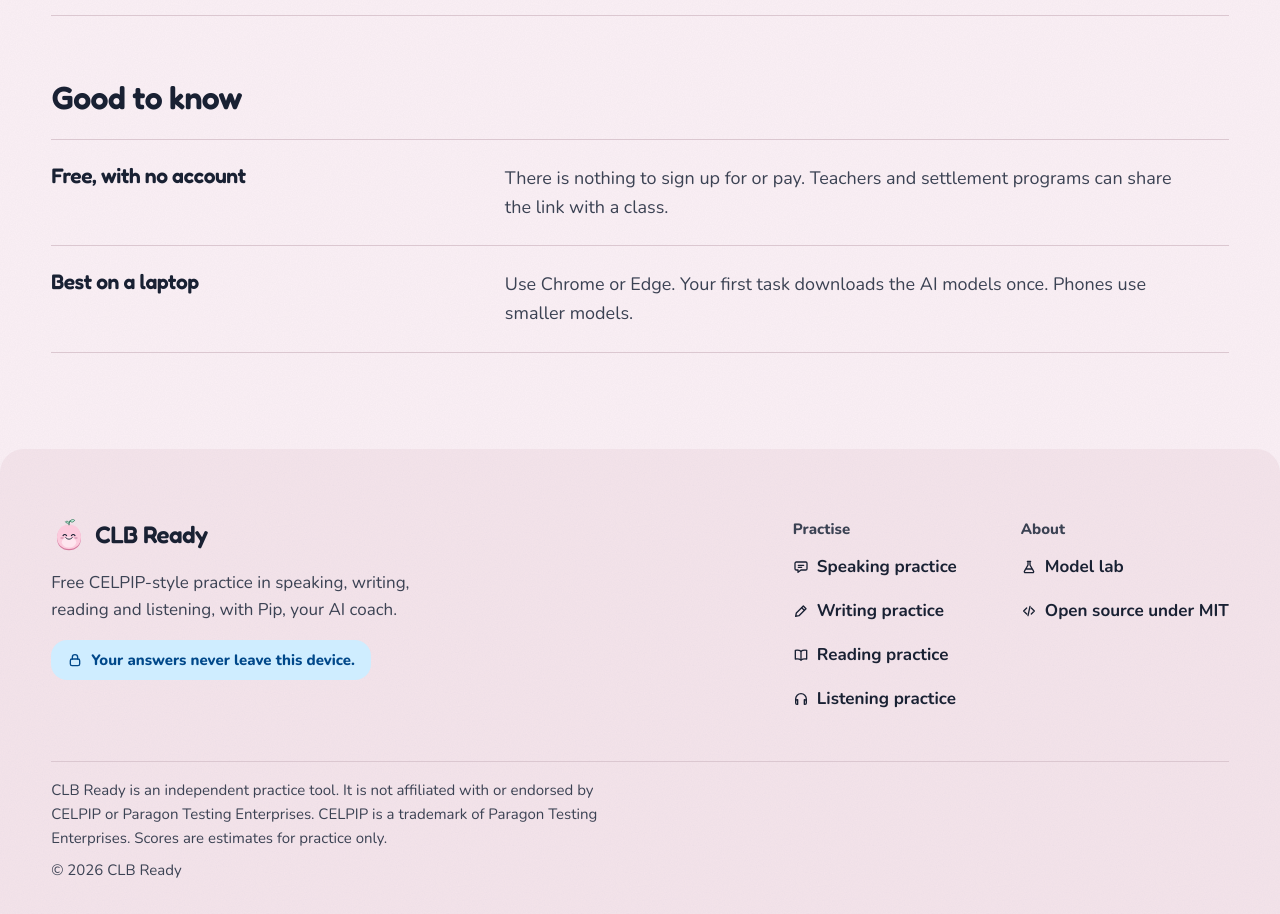
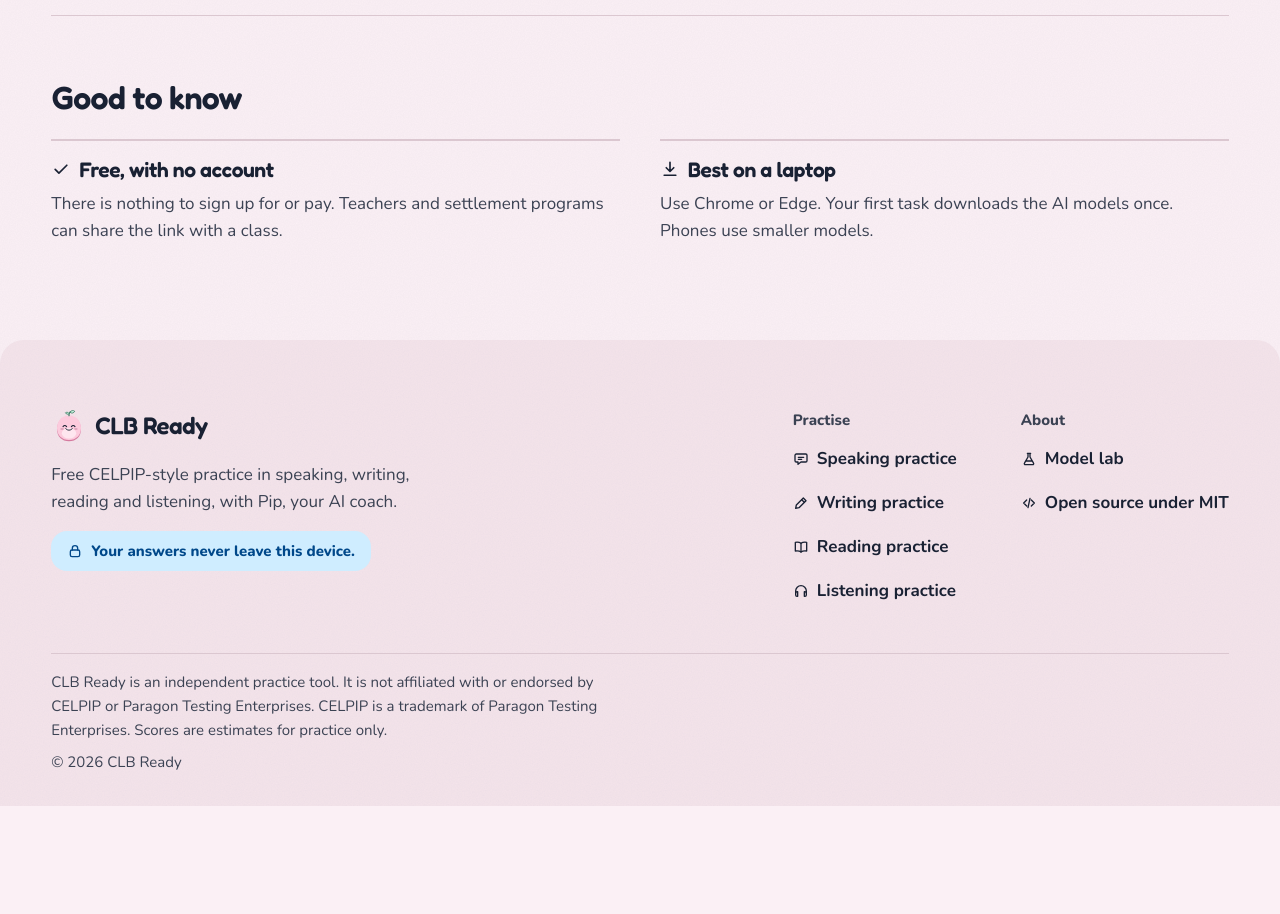
Before and after one commit to JasleenMinhas578/CLB_Ready, a React (Vite) app: page / in a window 1280 px wide. Shown: the part 1560-2474 px from the top of the page. After the commit the page ends 2366 px from the top, so only its background shows below. Built offline with nearby package versions, Linux system fonts and the light colour scheme.

Commit message:
Show Good to know as two short facts side by side, each with an icon

```diff
--- a/src/features/home/HomeScreen.tsx
+++ b/src/features/home/HomeScreen.tsx
@@ -104,16 +104,20 @@ export function HomeScreen() {
 
       <section className="home-section home-rule home-facts" aria-labelledby="facts-title">
         <h2 id="facts-title">Good to know</h2>
-        <dl>
-          <div>
-            <dt>Free, with no account</dt>
-            <dd>There is nothing to sign up for or pay. Teachers and settlement programs can share the link with a class.</dd>
-          </div>
-          <div>
-            <dt>Best on a laptop</dt>
-            <dd>Use Chrome or Edge. Your first task downloads the AI models once. Phones use smaller models.</dd>
-          </div>
-        </dl>
+        <ul className="fact-list">
+          <li>
+            <div>
+              <h3><Icon name="tick" />Free, with no account</h3>
+              <p>There is nothing to sign up for or pay. Teachers and settlement programs can share the link with a class.</p>
+            </div>
+          </li>
+          <li>
+            <div>
+              <h3><Icon name="download" />Best on a laptop</h3>
+              <p>Use Chrome or Edge. Your first task downloads the AI models once. Phones use smaller models.</p>
+            </div>
+          </li>
+        </ul>
       </section>
     </>
   );
--- a/src/styles/screens.css
+++ b/src/styles/screens.css
@@ -100,20 +100,19 @@
 .skill-progress small { font-size: var(--step--1); font-weight: 800; color: var(--skill-ink); }
 .skill-go { display: inline-flex; align-items: center; gap: var(--gap-1); font-weight: 800; color: var(--skill-ink); }
 
-/* Good to know: a ruled list, the point on the left and the detail on the right */
-.home-facts dl { margin: 0; border-top: 1px solid var(--border-soft); }
-.home-facts dl > div {
-  display: grid; grid-template-columns: minmax(0, 4fr) minmax(0, 7fr); gap: var(--gap-1) var(--gap-4);
-  padding: var(--gap-3) 0; border-bottom: 1px solid var(--border-soft);
-}
-.home-facts dt { font-family: var(--font-display); font-weight: 600; font-size: var(--step-1); line-height: 1.15; letter-spacing: var(--tracking-display); }
-.home-facts dd { margin: 0; color: var(--ink-soft); max-width: var(--text-width); text-wrap: pretty; font-size: 1.125rem; }
+/* Good to know: two short facts side by side, each heading led by a small icon */
+.fact-list { list-style: none; margin: 0; padding: 0; display: grid; grid-template-columns: repeat(2, minmax(0, 1fr)); gap: var(--gap-3) var(--gap-4); }
+.fact-list li { padding-top: var(--gap-2); border-top: 2px solid var(--border-soft); }
+.fact-list h3 { display: flex; align-items: center; gap: var(--gap-1); margin: 0 0 var(--gap-1); }
+.fact-list h3 .icon { flex: none; }
+.fact-list h3 { font-family: var(--font-display); font-weight: 600; font-size: var(--step-1); line-height: 1.2; }
+.fact-list p { margin: 0; color: var(--ink-soft); max-width: var(--text-width); text-wrap: pretty; }
 
 @media (max-width: 900px) {
   .home-hero { grid-template-columns: minmax(0, 1fr); gap: var(--gap-4); padding: var(--gap-3) 0 var(--gap-5); }
   .example-card { grid-template-columns: minmax(0, 1fr); }
   .example-card .level-pair { margin-bottom: var(--gap-2); }
-  .home-facts dl > div { grid-template-columns: minmax(0, 1fr); }
+  .fact-list { grid-template-columns: minmax(0, 1fr); }
 }
 @media (max-width: 640px) {
   .home-hero { padding: var(--gap-2) 0 var(--gap-4); gap: var(--gap-4); }
```
